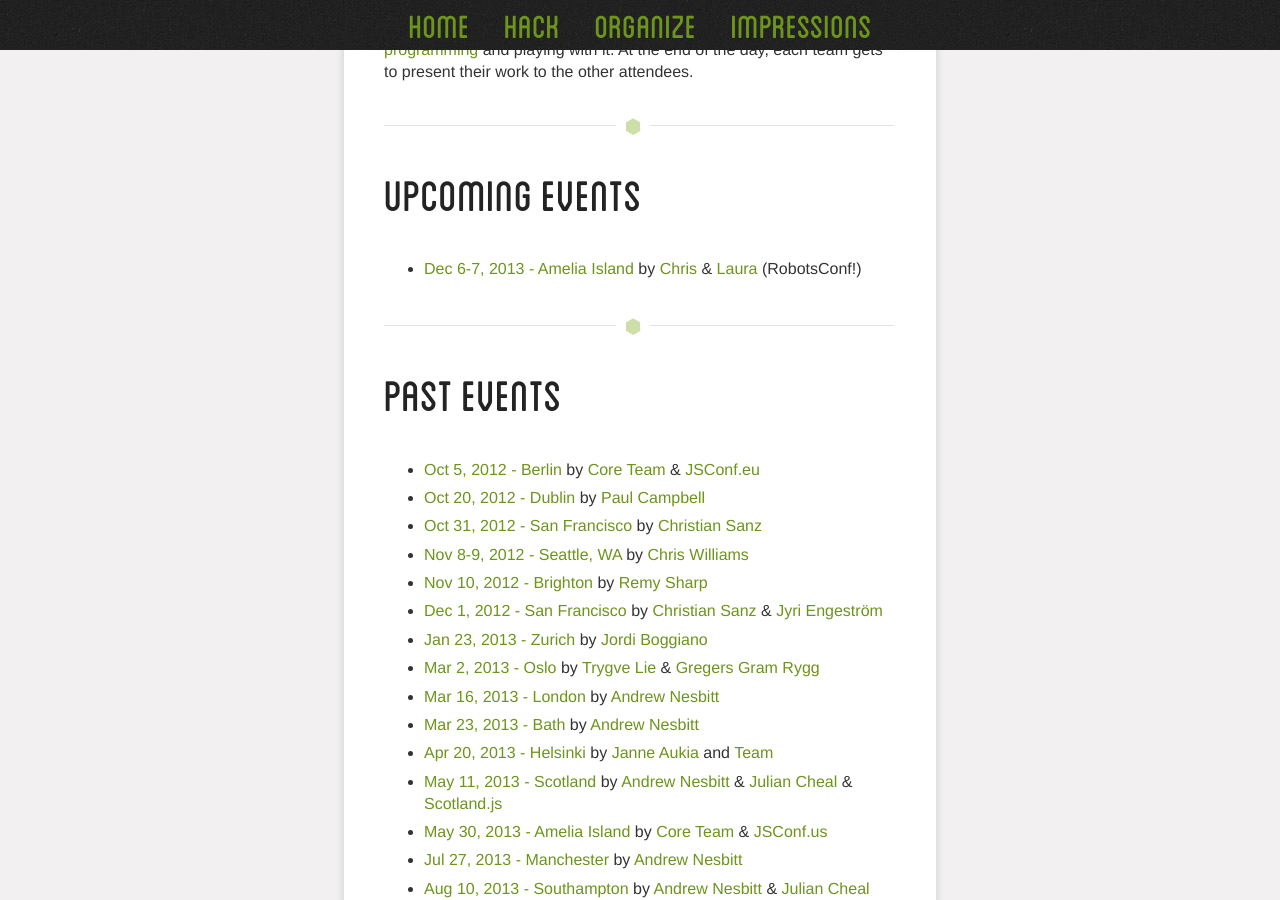
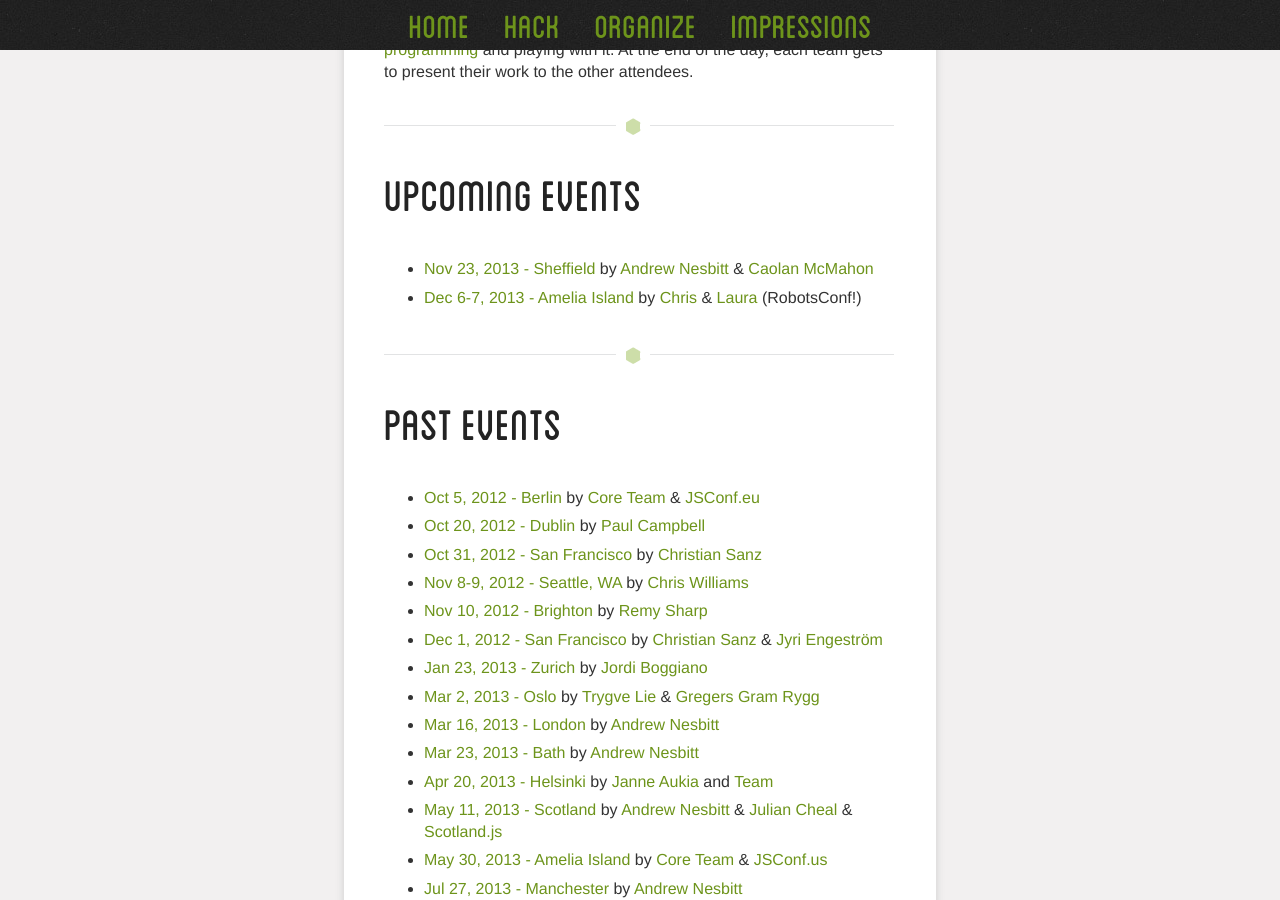
Before and after one commit to nodecopter/nodecopter.com, a Jekyll site: the page built from index.md, in a window 1280 px wide and 900 px high, scrolled down 777 px. Built offline with Jekyll 4.4.1, drawn with Linux system fonts in a browser that asks for light colours; Markdown is read by kramdown in place of the engine named in the settings.

Commit message:
Added Sheffield to homepage

```diff
--- a/index.md
+++ b/index.md
@@ -23,6 +23,7 @@ title: The NodeCopter - Programming flying robots with node.js
 
 <h2 id="upcoming-events"><a href="#upcoming-events">Upcoming Events</a></h2>
 
+* [Nov 23, 2013 - Sheffield](/2013/sheffield/nov-23) by [Andrew Nesbitt](https://twitter.com/teabass) & [Caolan McMahon](https://twitter.com/caolan)
 * [Dec 6-7, 2013 - Amelia Island](http://robotsconf.com/) by [Chris](https://twitter.com/voodootikigod) & [Laura](https://twitter.com/lwilliams) (RobotsConf!)
 
 <hr>
```
